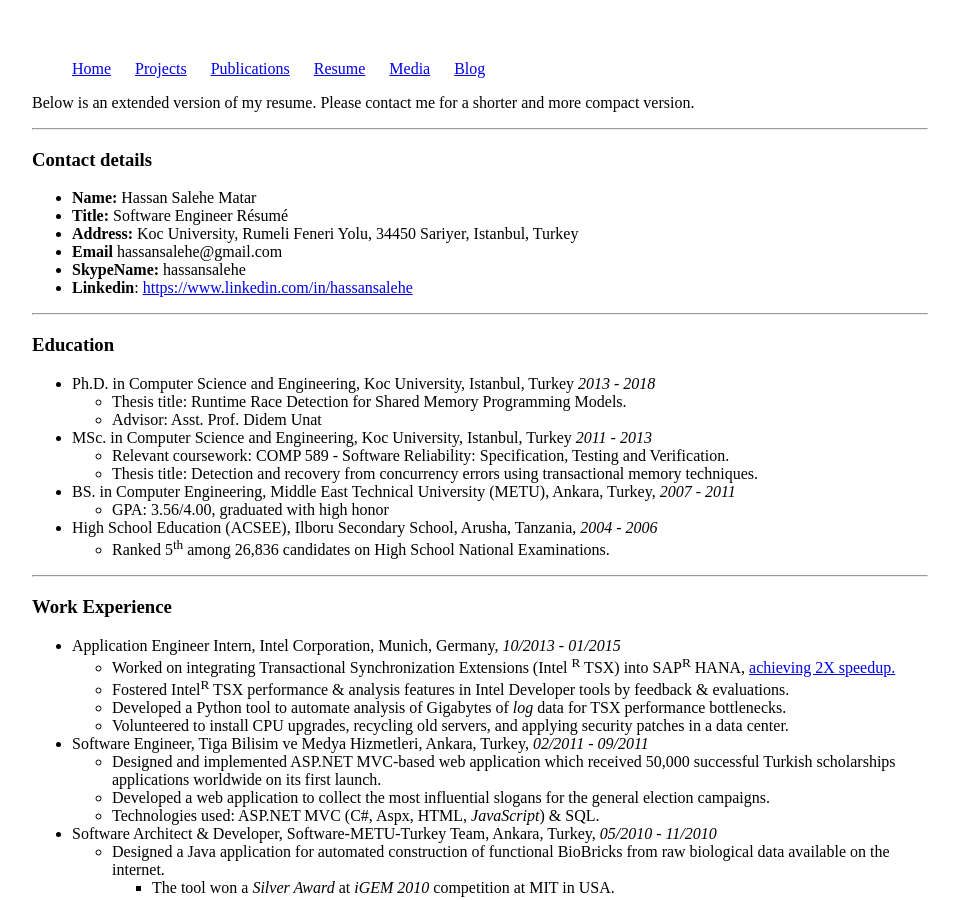
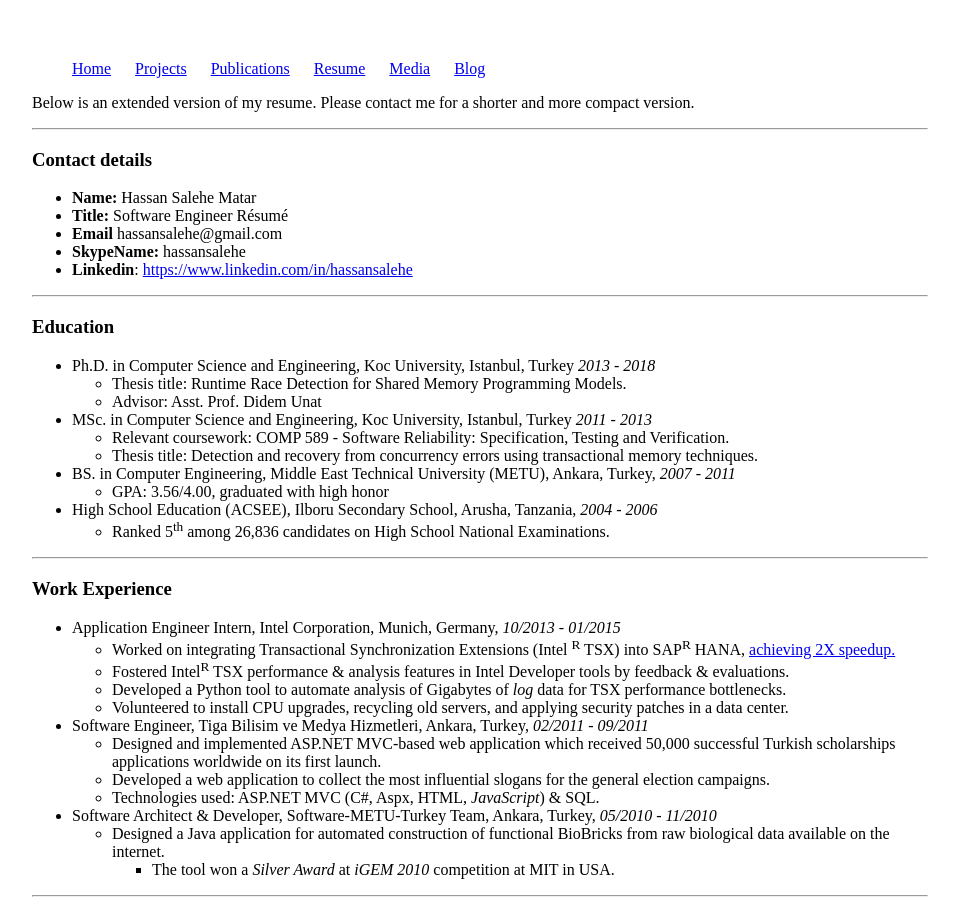
Before and after one commit to hassansalehe/hassansalehe.github.io, a Jekyll site: the page built from resume/index.md, in a window 1280 px wide and 900 px high. Shown: the whole window, without its empty margins (160-1119 px from the left). Built offline with Jekyll 4.4.1, drawn with Linux system fonts in a browser that asks for light colours.

Commit message:
Update index.md

```diff
--- a/resume/index.md
+++ b/resume/index.md
@@ -10,7 +10,7 @@ Please contact me for a shorter and more compact version.
 ### Contact details
 * **Name:** Hassan Salehe Matar
 * **Title:** Software Engineer Résumé
-* **Address:** Koc University, Rumeli Feneri Yolu, 34450 Sariyer, Istanbul, Turkey
+<!-- * **Address:** Koc University, Rumeli Feneri Yolu, 34450 Sariyer, Istanbul, Turkey -->
 <!--* **Phone:** +90 553 032 84 18-->
 * **Email** hassansalehe@gmail.com
 * **SkypeName:** hassansalehe
```
